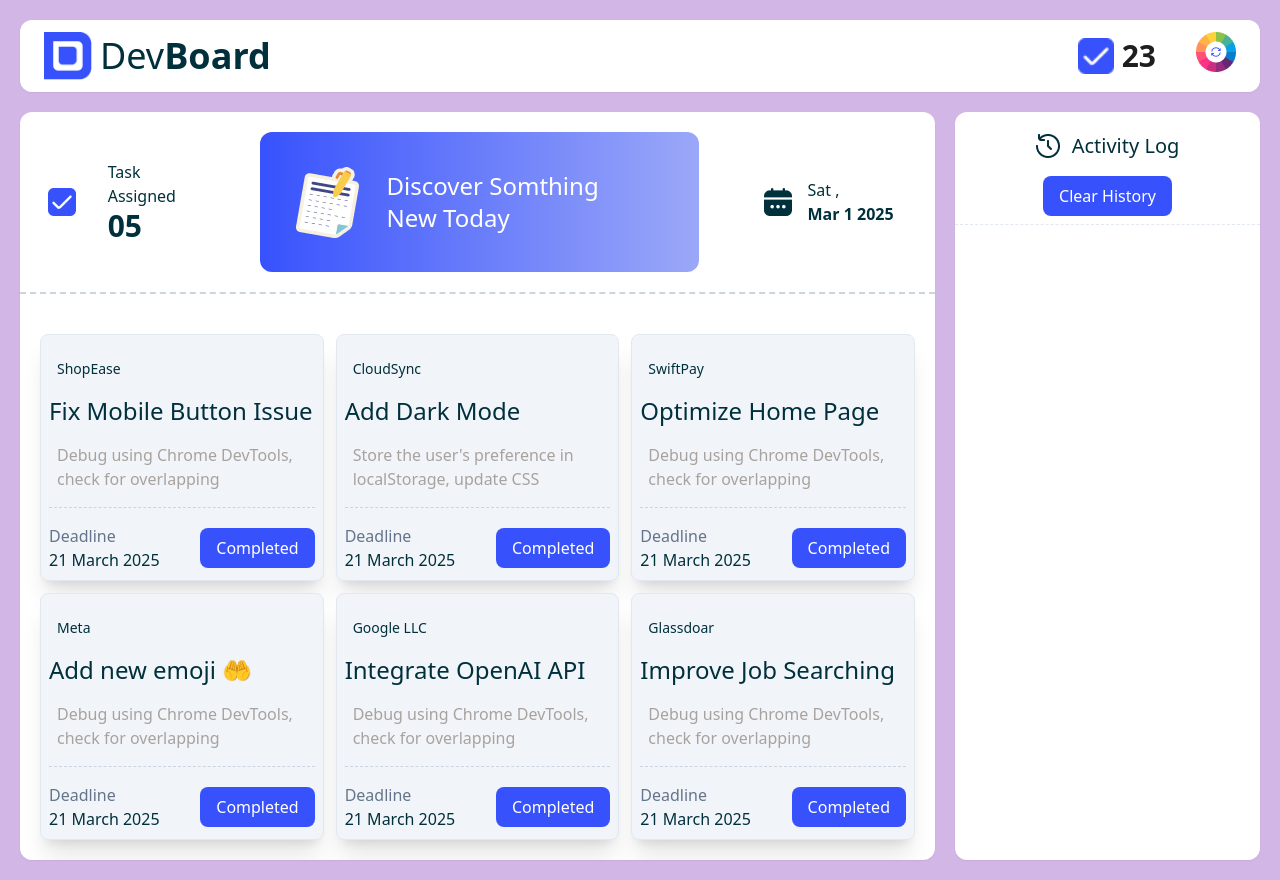
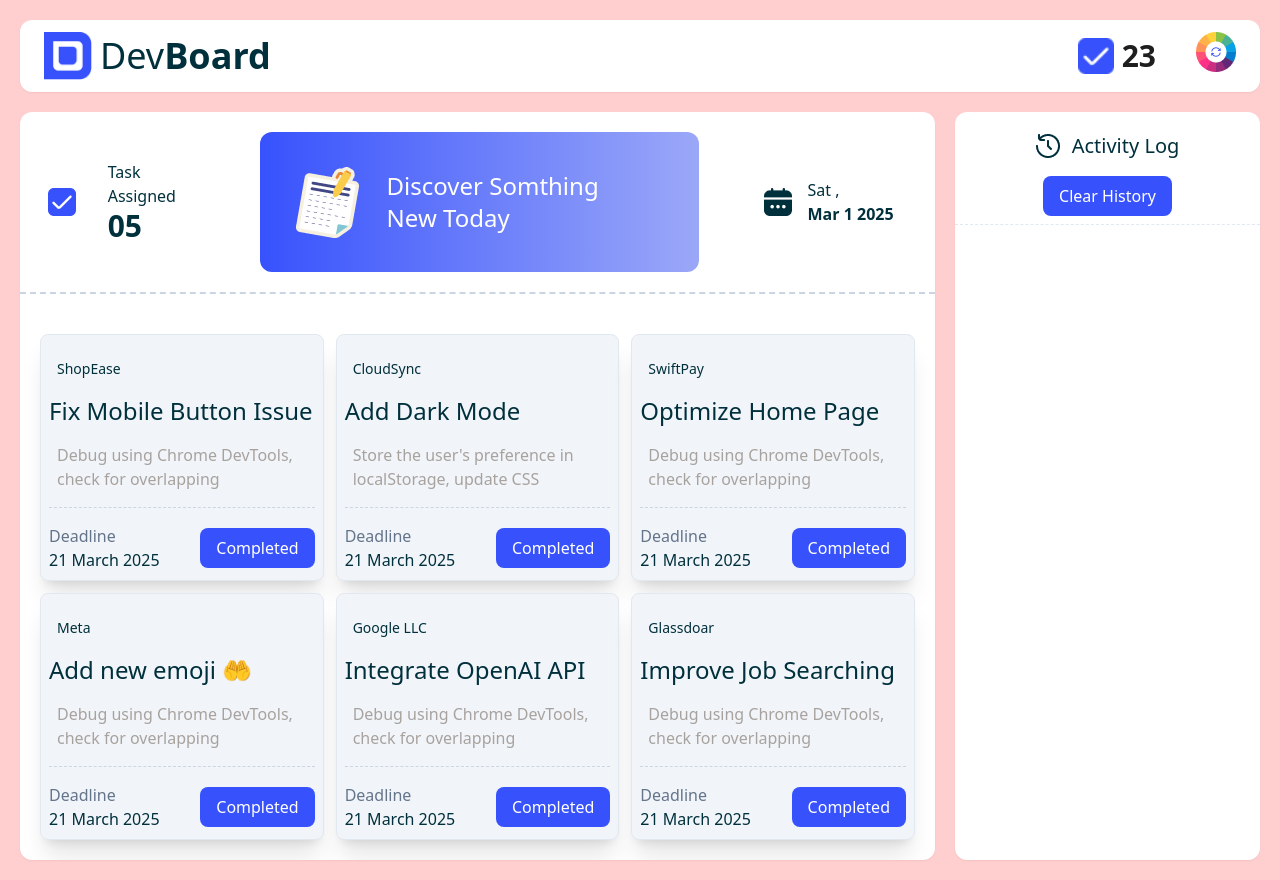
Before and after one commit to ramimahammadarpon/programing-hero-assignment-5, a plain HTML site: page index.html in a window 1280 px wide. Both pictures are taken after a click on the button 1216 px from the left and 52 px from the top of the page. Drawn offline with nearby package versions, Linux system fonts and the light colour scheme.

Commit message:
Functionality of Theme Button Added

```diff
--- a/index.html
+++ b/index.html
@@ -38,10 +38,10 @@
         },
       };
     </script>
-
+    <link rel="shortcut icon" href="assets/logo.png" type="image/x-icon">
     <title>Dev Board</title>
   </head>
-  <body class="bg-[#d2b6e5] min-h-screen">
+  <body id="body" class="bg-[#d2b6e5] min-h-screen">
     <main class="max-w-screen-xl mx-auto p-5">
       <!-- Navigation Section starts -->
       <nav class="flex justify-between bg-white py-3 px-6 rounded-xl shadow-sm">
--- a/script/themeButton.js
+++ b/script/themeButton.js
@@ -1,3 +1,8 @@
-document.getElementById("theme-btn").addEventListener("click",function() {
-
+document.getElementById("theme-btn").addEventListener("click",function(event) {
+    event.preventDefault();
+    console.log("you're inside my bro");
+    const colors = ["#ffcece","#fec5bb","#a39e92","#fa9bcf","#a9e4de","#d3dce8","#ffcad4","#faedcb","#e7f1dc","#e3e7e0","#a99abd"];
+    const random = Math.floor(Math.random()*11);
+    console.log(random);
+    document.getElementById("body").style.backgroundColor = colors[random];
 })
```
